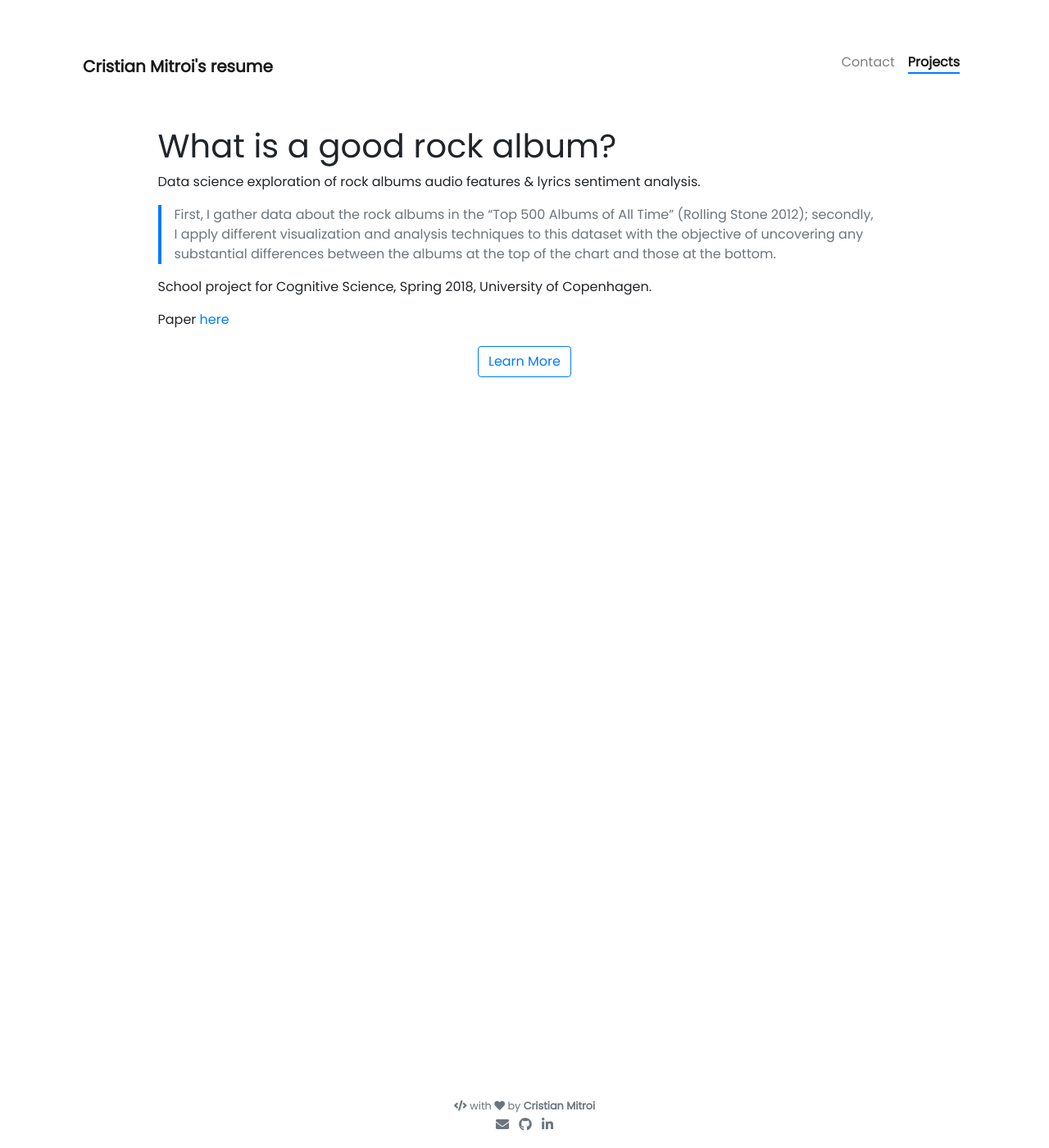
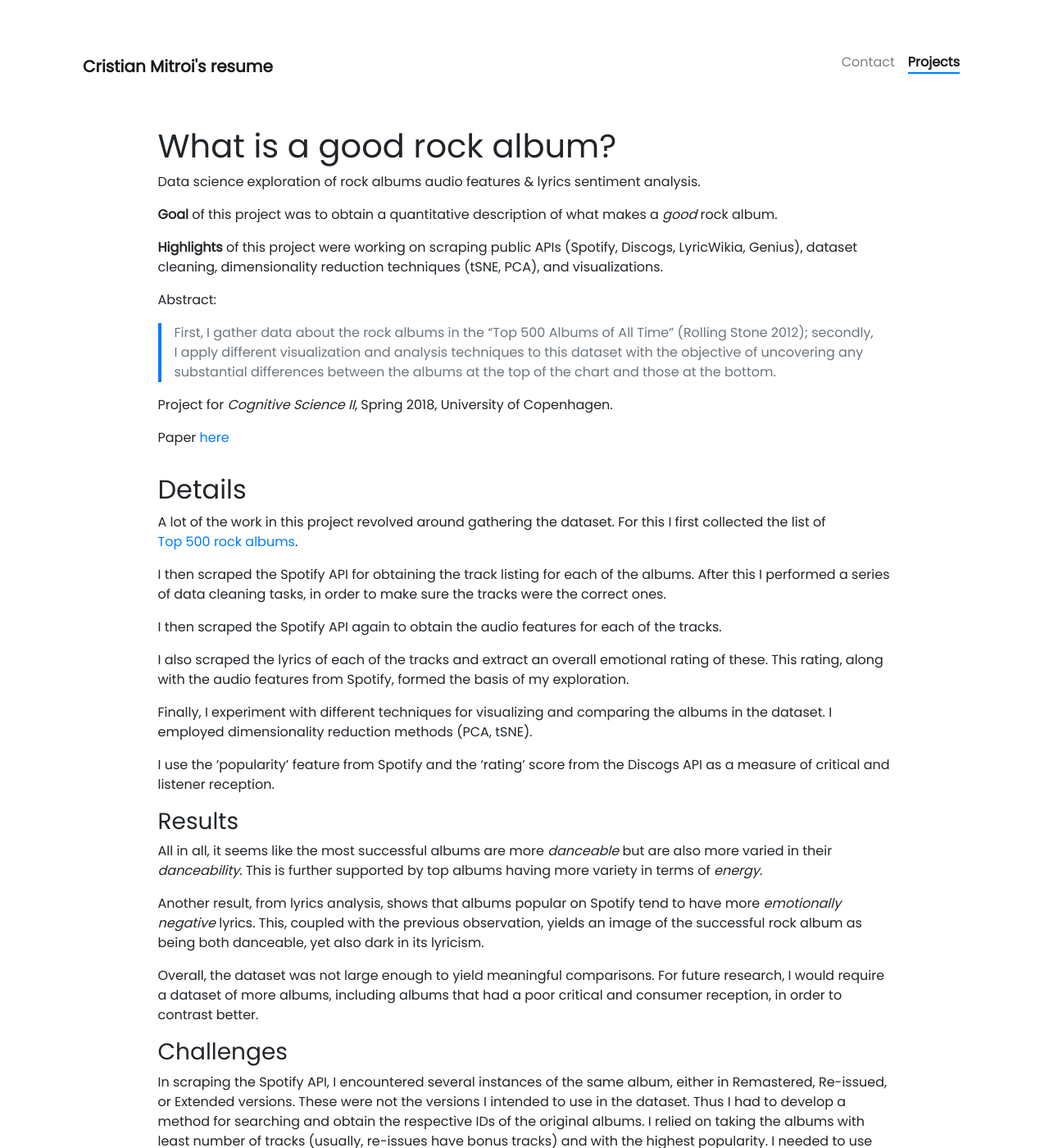
Before and after one commit to cristianmtr/resume, a Jekyll site: the page built from _projects/datascience_rock.md, in a window 1280 px wide and 1400 px high. Shown: the whole window at 82% size. Built offline with Jekyll 4.4.1, drawn with Linux system fonts in a browser that asks for light colours; nearby versions of some CDN libraries; comment, search, counter and statistics services are not loaded; some of the changed text lies outside the part shown.

Commit message:
more on data science proj

```diff
--- a/_projects/datascience_rock.md
+++ b/_projects/datascience_rock.md
@@ -9,11 +9,43 @@ description: Data science exploration of rock albums audio features & lyrics sen
 
 Data science exploration of rock albums audio features & lyrics sentiment analysis.
 
+**Goal** of this project was to obtain a quantitative description of what makes a _good_ rock album.
+
+**Highlights** of this project were working on scraping public APIs (Spotify, Discogs, LyricWikia, Genius), dataset cleaning, dimensionality reduction techniques (tSNE, PCA), and visualizations.
+
+Abstract:
+
 >First, I gather data about the rock albums in the “Top 500 Albums of All Time” (Rolling Stone 2012); secondly, I apply different visualization and analysis techniques to this dataset with the objective of uncovering any substantial differences between the albums at the top of the chart and those at the bottom.
 
-School project for Cognitive Science, Spring 2018, University of Copenhagen.
+Project for _Cognitive Science II_, Spring 2018, University of Copenhagen.
 
 Paper [here](https://github.com/cristianmtr/WhatIsAGoodRockAlbum/blob/master/CristianMitroi-CogSci2-WhatIsAGoodRockAlbum.pdf)
+
+## Details
+
+A lot of the work in this project revolved around gathering the dataset. For this I first collected the list of [Top 500 rock albums](https://www.rollingstone.com/music/music-lists/500-greatest-albums-of-all-time-156826/).
+
+I then scraped the Spotify API for obtaining the track listing for each of the albums. After this I performed a series of data cleaning tasks, in order to make sure the tracks were the correct ones.
+
+I then scraped the Spotify API again to obtain the audio features for each of the tracks.
+
+I also scraped the lyrics of each of the tracks and extract an overall emotional rating of these. This rating, along with the audio features from Spotify, formed the basis of my exploration.
+
+Finally, I experiment with different techniques for visualizing and comparing the albums in the dataset. I employed dimensionality reduction methods (PCA, tSNE).
+
+I use the 'popularity' feature from Spotify and the 'rating' score from the Discogs API as a measure of critical and listener reception.
+
+### Results
+
+All in all, it seems like the most successful albums are more _danceable_ but are also more varied in their _danceability_. This is further supported by top albums having more variety in terms of _energy_.
+
+Another result, from lyrics analysis, shows that albums popular on Spotify tend to have more _emotionally negative_ lyrics. This, coupled with the previous observation, yields an image of the successful rock album as being both danceable, yet also dark in its lyricism.
+
+Overall, the dataset was not large enough to yield meaningful comparisons. For future research, I would require a dataset of more albums, including albums that had a poor critical and consumer reception, in order to contrast better.
+
+### Challenges
+
+In scraping the Spotify API, I encountered several instances of the same album, either in Remastered, Re-issued, or Extended versions. These were not the versions I intended to use in the dataset. Thus I had to develop a method for searching and obtain the respective IDs of the original albums. I relied on taking the albums with least number of tracks (usually, re-issues have bonus tracks) and with the highest popularity. I needed to use the original albums as I also intended to use the Spotify 'popularity' rating as a means of measuring what is a _good_ album.
 
 <p class="text-center">
 {% include button.html link="https://github.com/cristianmtr/WhatIsAGoodRockAlbum" text="Learn More" %}
```
